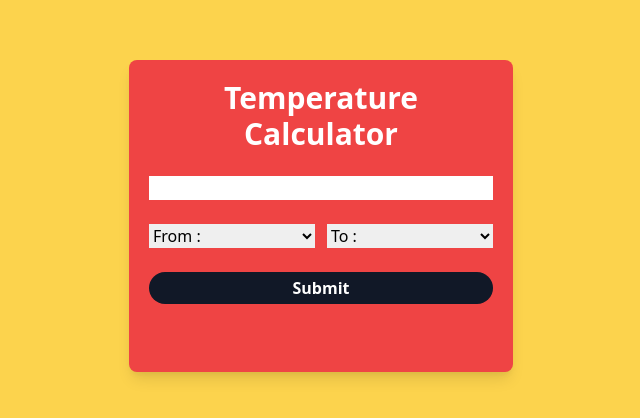
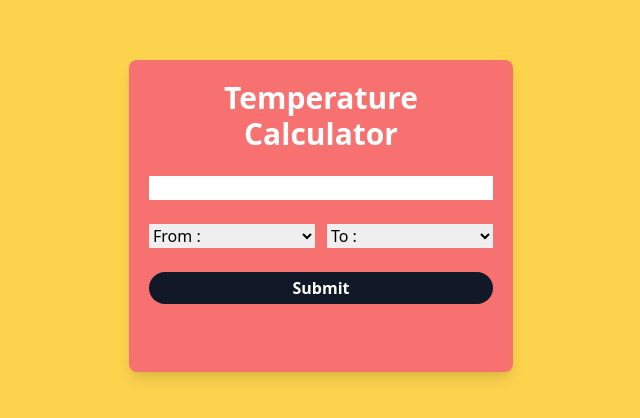
Before and after one commit to sekhsoyebali/temperature_calculator, a plain HTML site: page index.html in a window 1280 px wide. Shown: the part 184-602 px from the top of the page, without its empty margins (319-959 px from the left). Drawn offline with nearby package versions, Linux system fonts and the light colour scheme.

Commit message:
Update index.html

```diff
--- a/index.html
+++ b/index.html
@@ -11,7 +11,7 @@
 
 <body class="bg-yellow-300 px-10 sm:px-0">
     <div class="w-full h-screen grid place-content-center">
-        <div class="w-full sm:w-96 h-auto bg-red-500 rounded-lg shadow-lg p-5">
+        <div class="w-full sm:w-96 h-auto bg-red-400 rounded-lg shadow-lg p-5">
             <form onsubmit="tempCalc(); return false" class="grid place-content-center">
                 <label for="temp" class="text-2xl sm:text-3xl font-sans text-white font-semibold text-center">Temperature
                     Calculator</label><br />
```
